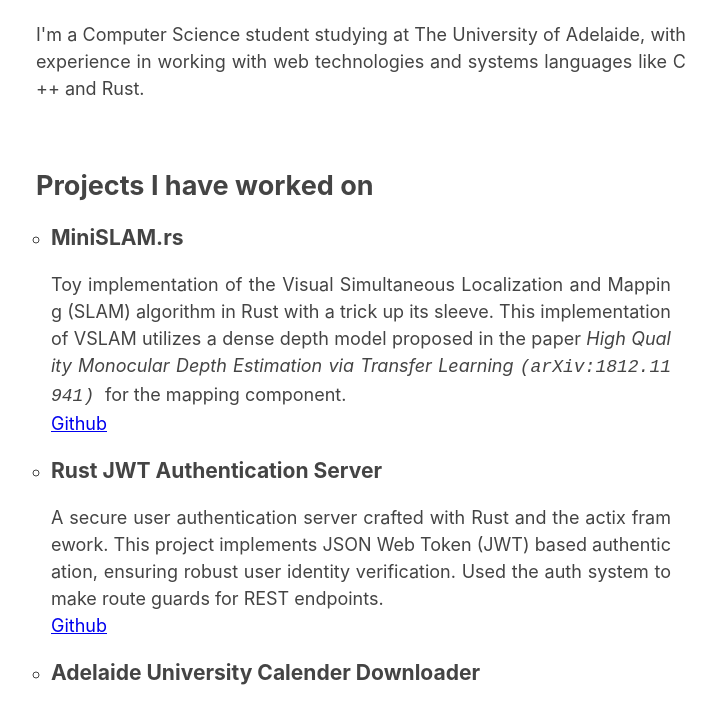
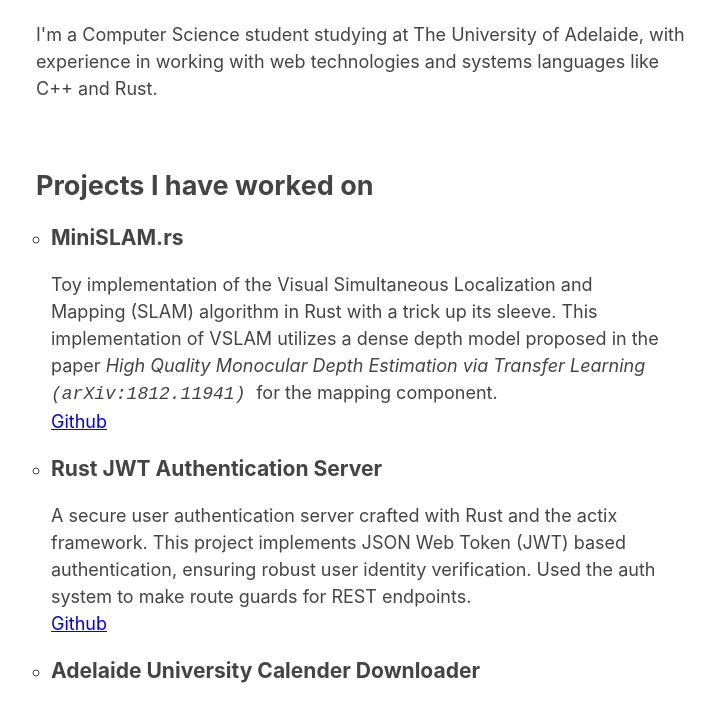
Before and after one commit to rishiad/personal-site, a plain HTML site: page index.html in a window 1280 px wide. Shown: the part 86-788 px from the top of the page, without its empty margins (279-995 px from the left). Drawn offline with Linux system fonts and the light colour scheme.

Commit message:
style: Align text left

```diff
--- a/css/style.css
+++ b/css/style.css
@@ -20,8 +20,7 @@ ul {
 
 li,
 p {
-  text-align: justify;
-  word-break: break-all;
+  text-align: left;
 }
 
 footer p {
```
